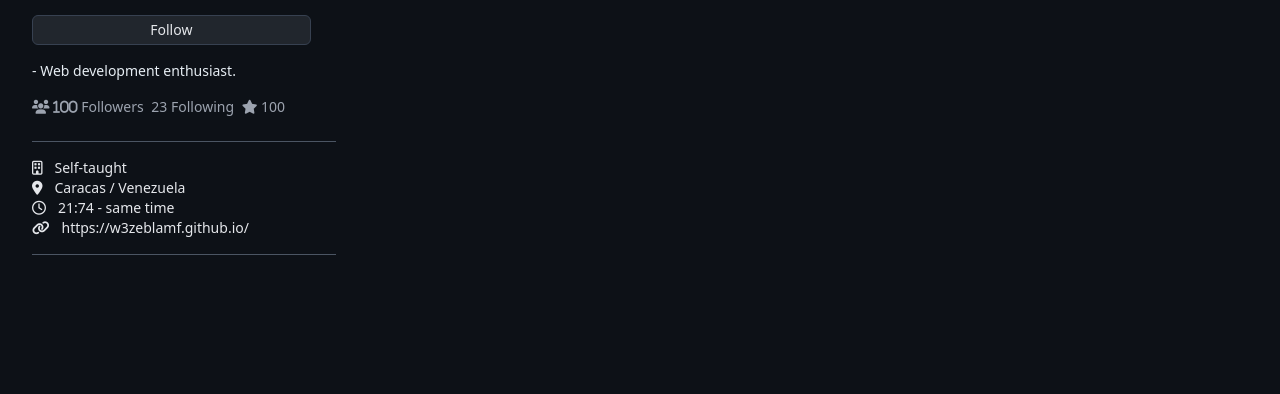
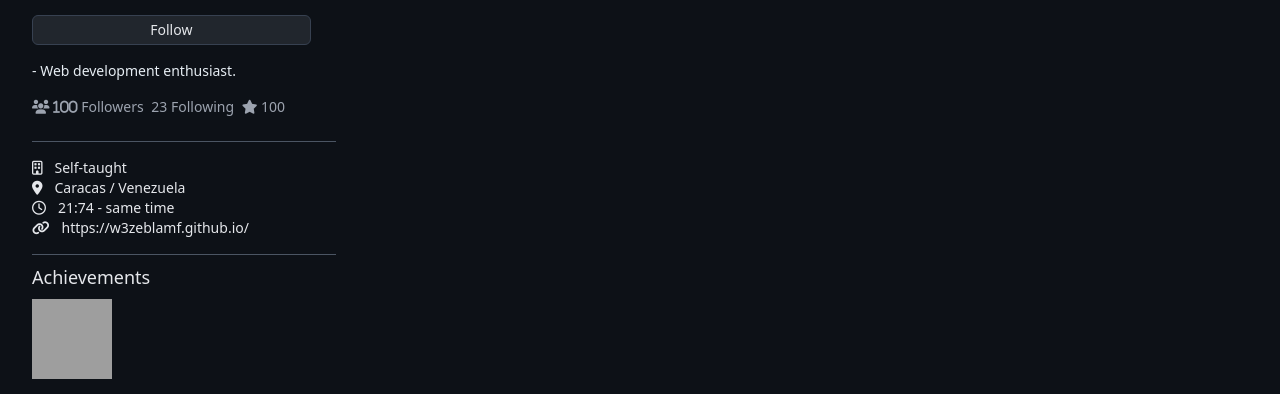
Before and after one commit to w3zeblamf/my-github-profile-clone, a website: page index.html in a window 1280 px wide. Shown: the part 406-800 px from the top of the page. Drawn offline with nearby package versions, Linux system fonts and the light colour scheme; grey boxes are pictures that could not be loaded.

Commit message:
achievements added

```diff
--- a/index.html
+++ b/index.html
@@ -196,7 +196,9 @@
 							</a>
 						</div>
 					</div>
+					<!-- EO Pofile name -->
 
+<!--  Extra profile information -->
 					<div class="flex flex-col py-4 border-b border-gray-600 text-sm">
 						<div>
 							<a href="#" class="text-gray-200 font-medium">
@@ -227,6 +229,22 @@
 							>
 						</div>
 					</div>
+					<!--  EO Extra profile information -->
+
+					<!-- Achievements -->
+					<div class="mt-2">
+						<div class="text-gray-200 text-lg font-medium mb-2">
+							Achievements
+						</div>
+
+						<div>
+							<div>
+								<a href="#"><img src="https://i.ibb.co/vVqVDTL/yolo-default.png" class="h-20 w-20"></a>
+							</div>
+						</div>
+					</div>
+
+					<!-- EO Achievements -->
 				</div>
 				<!-- EO Profile-->
 			</div>
```
Also changed, not shown: build/style.css.
